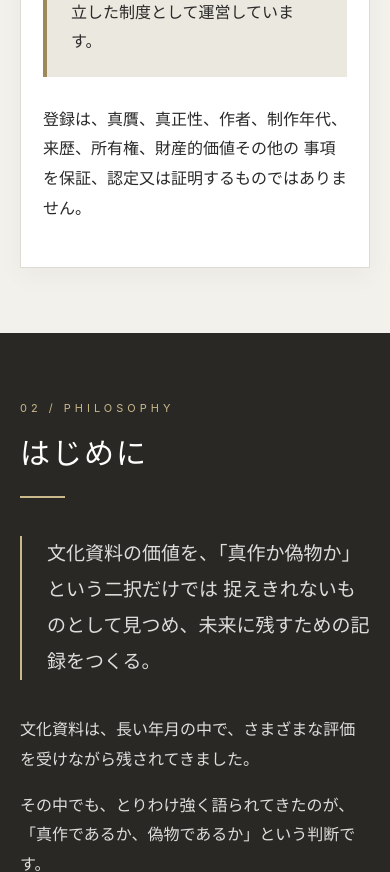
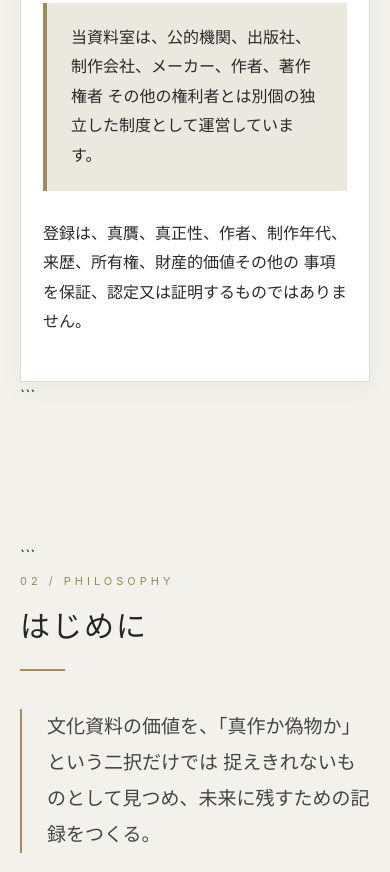
Before and after one commit to bunka-shiryoshitsu/bunka-shiryoshitsu, a plain HTML site: page index.html in a window 390 px wide. Shown: the part 1128-2000 px from the top of the page. Drawn offline with Linux system fonts and the light colour scheme.

Commit message:
Update index.html

````diff
--- a/index.html
+++ b/index.html
@@ -1,4 +1,5 @@
 <!DOCTYPE html>
+
 <html lang="ja">
 <head>
 <meta charset="UTF-8">
@@ -239,40 +240,40 @@ section p {
 ========================= */
 
 .philosophy {
-    background: #292824 !important;
-    color: #eee !important;
+    background: #ffffff;
+    color: #292929;
     max-width: none;
     padding-left: calc((100% - 1030px) / 2);
     padding-right: calc((100% - 1030px) / 2);
 }
 
 .philosophy h2 {
-    color: #fff !important;
+    color: #252525;
 }
 
 .philosophy .section-label {
-    color: #c9b98b !important;
+    color: #9a8755;
 }
 
 .philosophy h2::after {
-    background: #c9b98b !important;
+    background: #a28d5c;
 }
 
 .philosophy-text {
     max-width: 850px;
     margin: auto;
-    color: #eee !important;
+    color: #292929;
 }
 
 .philosophy-text p {
-    color: #ddd !important;
+    color: #444;
 }
 
 .philosophy-opening {
     font-size: 23px;
     line-height: 1.9;
-    color: #fff !important;
-    border-left: 2px solid #c9b98b;
+    color: #292929;
+    border-left: 2px solid #a28d5c;
     padding-left: 25px;
     margin-bottom: 35px;
 }
@@ -608,24 +609,25 @@ footer {
     .philosophy {
         padding-left: 20px;
         padding-right: 20px;
-        background: #292824 !important;
-        color: #eee !important;
+        background: #ffffff;
+        color: #292929;
     }
 
     .philosophy-text {
-        color: #eee !important;
+        color: #292929;
     }
 
     .philosophy-text p {
-        color: #ddd !important;
+        color: #444;
     }
 
     .philosophy-opening {
         font-size: 19px;
-        color: #fff !important;
+        color: #292929;
     }
 }
 </style>
+
 </head>
 
 <body>
@@ -633,6 +635,7 @@ footer {
 <header>
     <div class="header-inner">
 
+```
     <div class="logo">文化資料登録室</div>
 
     <nav>
@@ -646,10 +649,13 @@ footer {
     </nav>
 
 </div>
+```
+
 </header>
 
 <div class="hero">
 
+```
 <div class="hero-content">
 
     <div class="hero-mark">
@@ -666,11 +672,13 @@ footer {
     </p>
 
 </div>
+```
 
 </div>
 
 <section id="about">
 
+```
 <div class="section-label">01 / ABOUT</div>
 
 <h2>概要</h2>
@@ -694,11 +702,13 @@ footer {
     </p>
 
 </div>
+```
 
 </section>
 
 <section id="philosophy" class="philosophy">
 
+```
 <div class="philosophy-text">
 
     <div class="section-label">02 / PHILOSOPHY</div>
@@ -817,11 +827,13 @@ footer {
     </p>
 
 </div>
+```
 
 </section>
 
 <section id="materials">
 
+```
 <div class="section-label">03 / MATERIALS</div>
 
 <h2>対象資料</h2>
@@ -877,11 +889,13 @@ footer {
     </div>
 
 </div>
+```
 
 </section>
 
 <section id="registration">
 
+```
 <div class="section-label">04 / REGISTRATION</div>
 
 <h2>登録制度</h2>
@@ -973,11 +987,13 @@ footer {
     </p>
 
 </div>
+```
 
 </section>
 
 <section id="lookup" class="lookup-section">
 
+```
 <div class="section-label">05 / REGISTRATION NUMBER</div>
 
 <h2>登録番号照会</h2>
@@ -1022,11 +1038,13 @@ footer {
     </p>
 
 </div>
+```
 
 </section>
 
 <section id="rules">
 
+```
 <div class="section-label">06 / RULES</div>
 
 <h2>規約</h2>
@@ -1365,11 +1383,13 @@ footer {
     </article>
 
 </div>
+```
 
 </section>
 
 <section id="application">
 
+```
 <div class="section-label">07 / APPLICATION</div>
 
 <h2>登録申請</h2>
@@ -1385,11 +1405,13 @@ footer {
     </p>
 
 </div>
+```
 
 </section>
 
 <footer>
 
+```
 <div class="footer-mark">◆</div>
 
 <div class="footer-title">
@@ -1399,6 +1421,7 @@ footer {
 <p>
     独立した民間資料登録・管理制度
 </p>
+```
 
 </footer>
 
````
Lines whose indentation alone changed are shown as unchanged.
